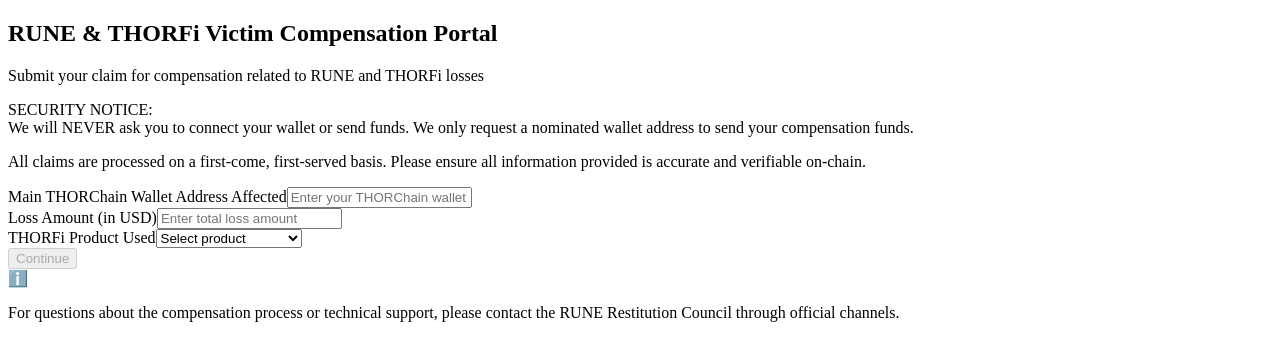
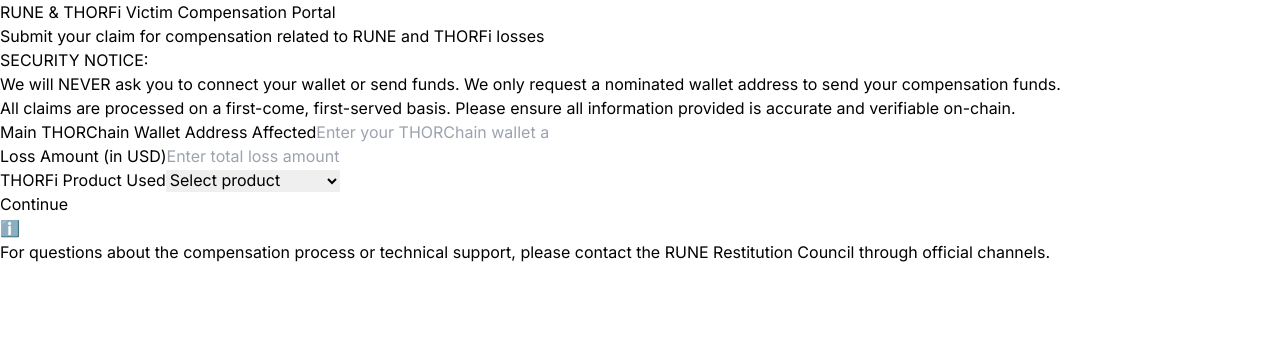
Before and after one commit to runerefund/claims-portal, a Next.js app: page / in a window 1280 px wide. Shown: the top 360 px of the page. Built offline with nearby package versions, Linux system fonts and the light colour scheme.

Commit message:
Create layout.tsx

```diff
--- /dev/null
+++ b/src/app/layout.tsx
@@ -0,0 +1,22 @@
+import type { Metadata } from "next";
+import { Inter } from "next/font/google";
+import "./globals.css";
+
+const inter = Inter({ subsets: ["latin"] });
+
+export const metadata: Metadata = {
+  title: "RUNE & THORFi Victim Compensation Portal",
+  description: "Submit your claim for compensation related to RUNE and THORFi losses",
+};
+
+export default function RootLayout({
+  children,
+}: Readonly<{
+  children: React.ReactNode;
+}>) {
+  return (
+    <html lang="en">
+      <body className={inter.className}>{children}</body>
+    </html>
+  );
+}
```
